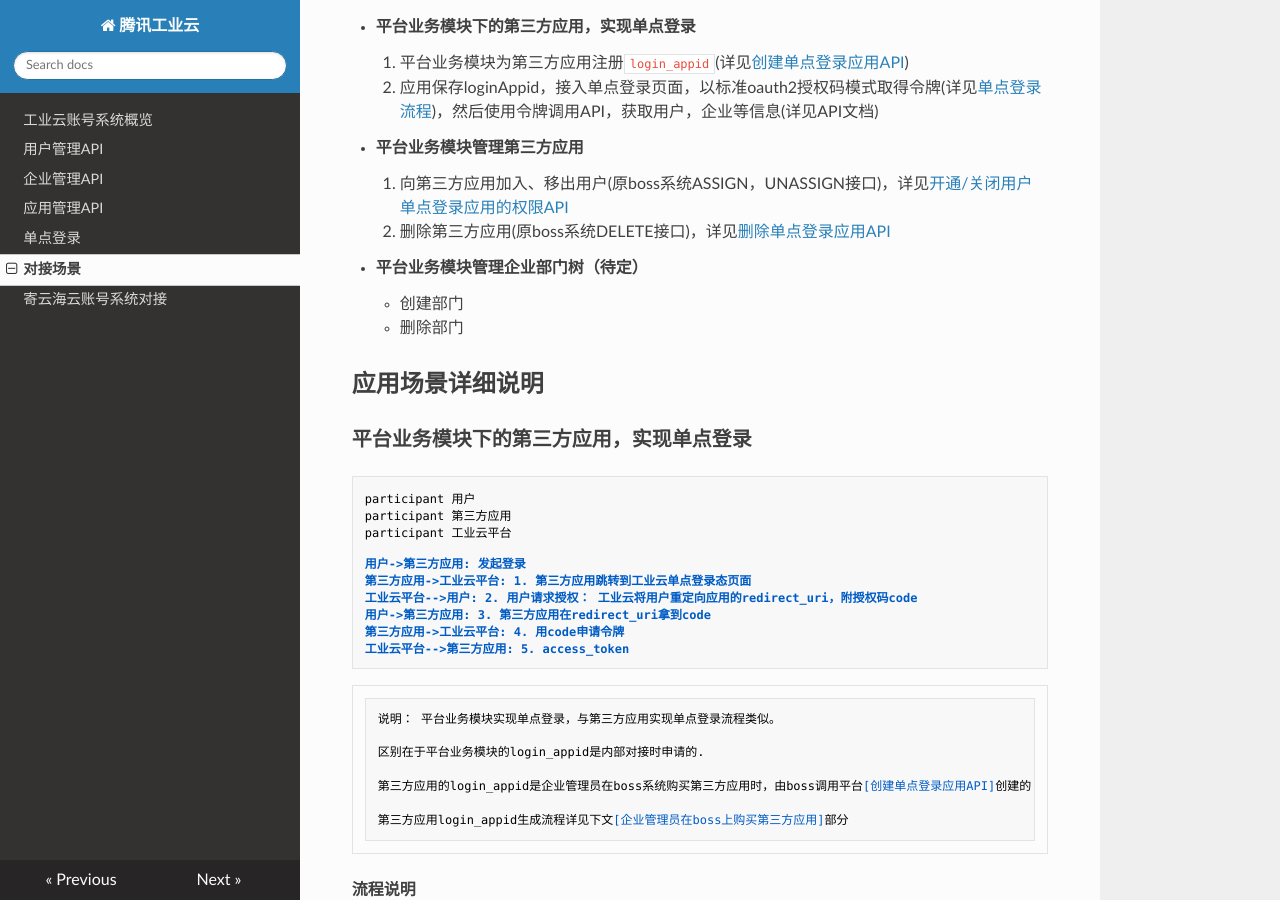
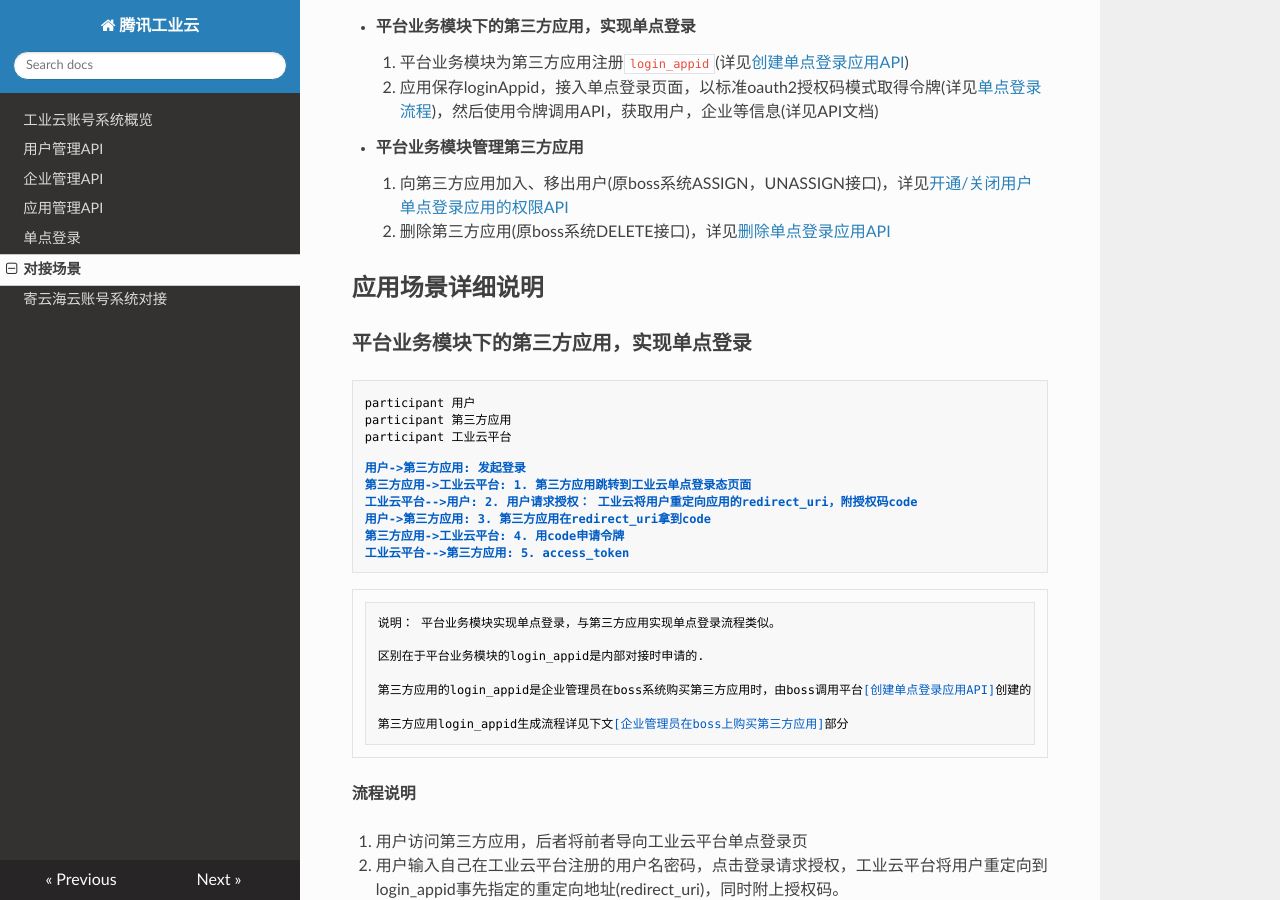
Before and after one commit to victorisildur/industry_account, an MkDocs documentation site: the page built from docs/login.md, in a window 1280 px wide and 900 px high, scrolled down 499 px. Built offline with MkDocs 1.6.1, drawn with Linux system fonts in a browser that asks for light colours; nearby versions of some CDN libraries; a script that is not in the unit is left out.

```diff
--- a/docs/login.md
+++ b/docs/login.md
@@ -13,9 +13,6 @@
 * **平台业务模块管理第三方应用**
     1. 向第三方应用加入、移出用户(原boss系统ASSIGN，UNASSIGN接口)，详见[开通/关闭用户单点登录应用的权限API](app.md)
     2. 删除第三方应用(原boss系统DELETE接口)，详见[删除单点登录应用API](app.md)
-* **平台业务模块管理企业部门树（待定）**
-    - 创建部门
-    - 删除部门
 
 
 # 应用场景详细说明
```
Also changed, not shown: docs/oauth.md (+2 -0 lines).
